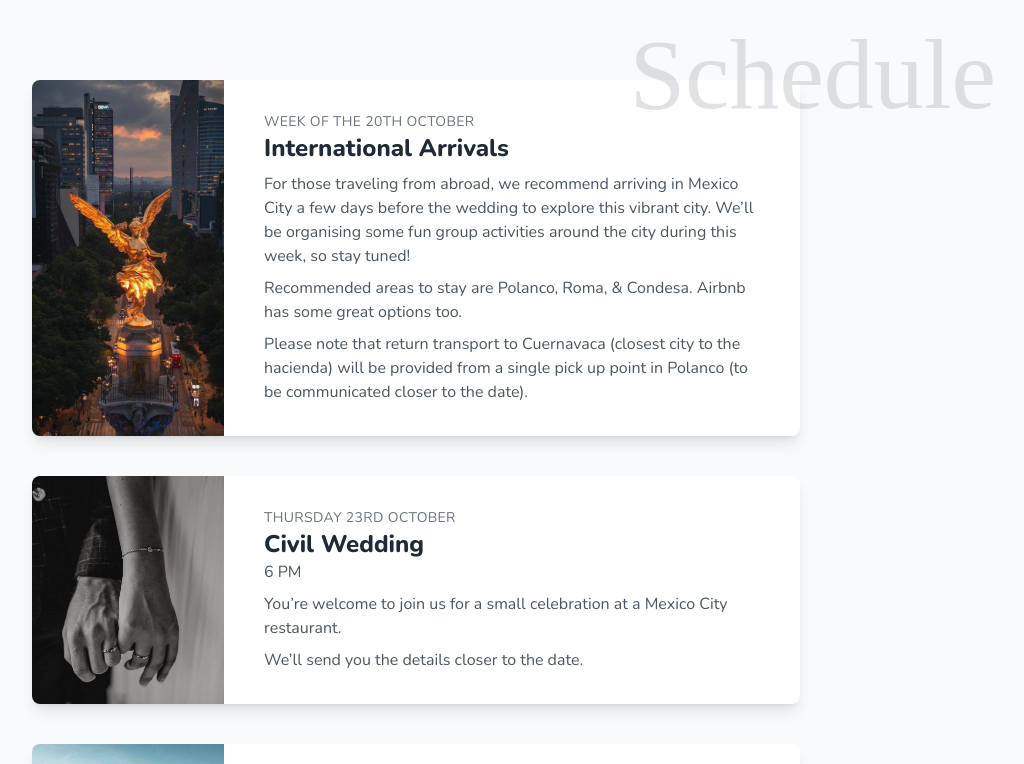
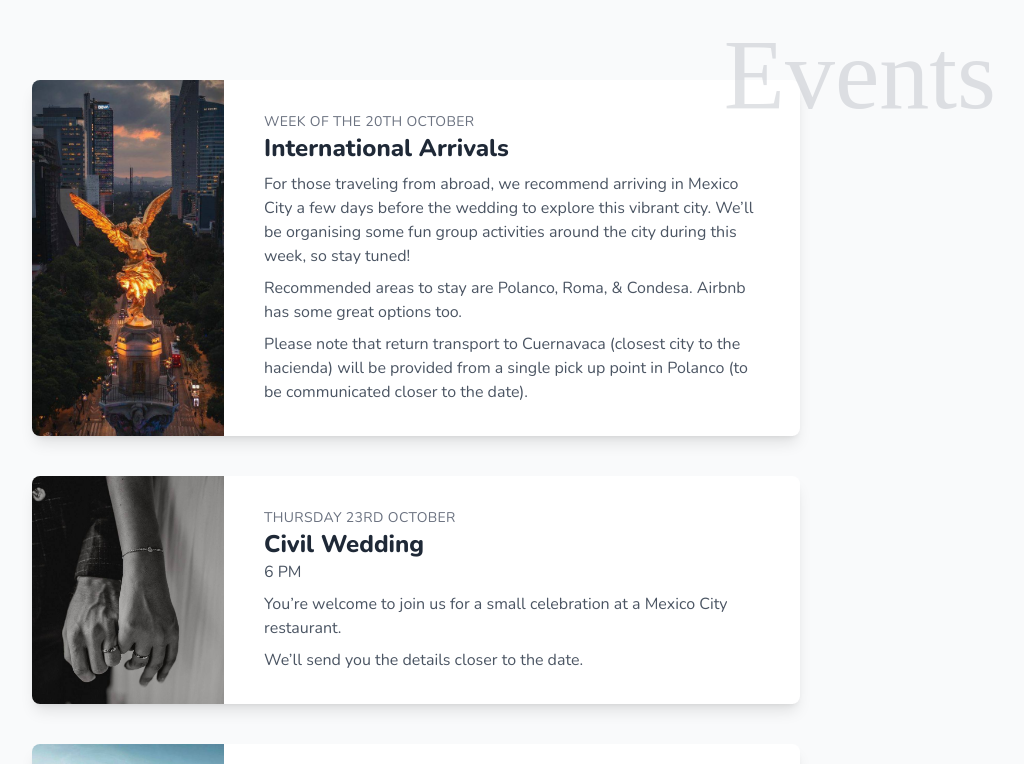
Before and after one commit to Kristina-zh/weeding-invitation, a Next.js app: page /events in a window 1280 px wide. Shown: the top 764 px of the page, without its empty margins (224-1248 px from the left). Built offline with nearby package versions, Linux system fonts and the light colour scheme; a web font is replaced by a local one.

Commit message:
final fix

```diff
--- a/src/app/components/Schedule.tsx
+++ b/src/app/components/Schedule.tsx
@@ -87,9 +87,9 @@ const Events = () => {
     >
       <motion.h2
         variants={titleVariants}
-        className={`absolute top-0 pr-5 right-0 lg:right-10 text-[27px] lg:text-[100px] text-gray-500 ${fontClass}`}
+        className={`absolute top-0 pr-5 right-0 lg:right-10 text-[27px] sm:text-[40px] lg:text-[100px] text-gray-500 ${fontClass}`}
       >
-        Schedule
+        Events
       </motion.h2>
 
       <div className="grid grid-cols-1 gap-10 max-w-xl lg:max-w-3xl my-10 lg:my-0">
```
